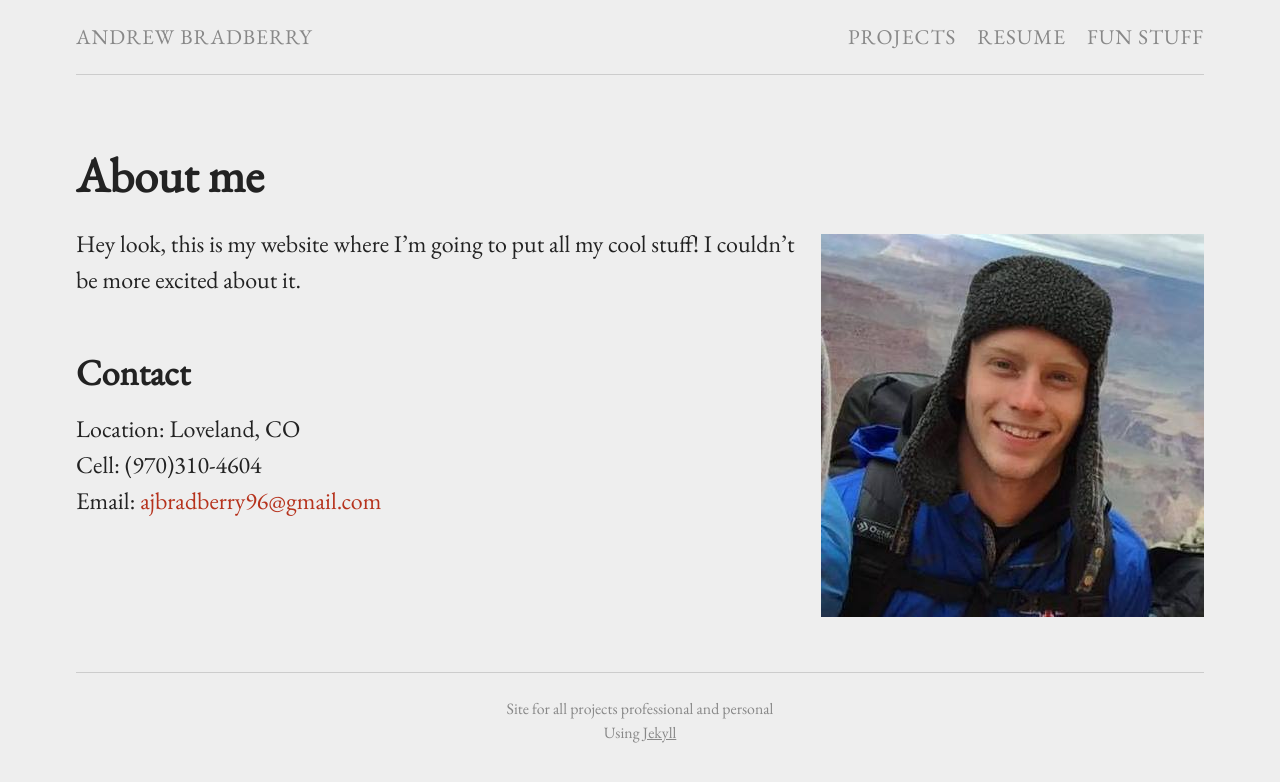
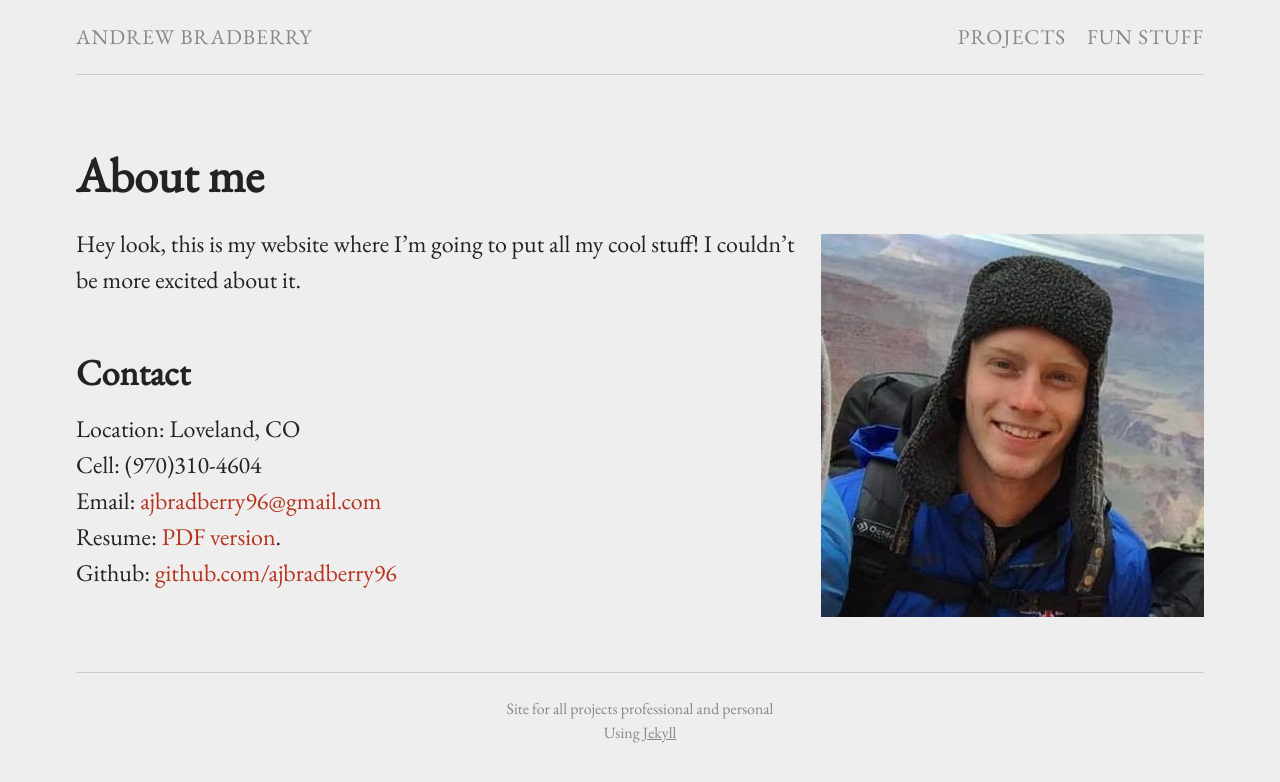
Before and after one commit to ajbradberry96/ajbradberry96.github.io, a Jekyll site: the page built from index.md, in a window 1280 px wide. Shown: the top 782 px of the page. Built offline with Jekyll 4.4.1, drawn with Linux system fonts in a browser that asks for light colours.

Commit message:
Removed resume page

```diff
--- a/_data/menu.yml
+++ b/_data/menu.yml
@@ -1,8 +1,5 @@
 - title: "Projects"
   href: "/Projects/"
-
-- title: "Resume"
-  href: "/Resume/"
 
 - title: "Fun Stuff"
   href: "/misc/"
--- a/index.md
+++ b/index.md
@@ -12,6 +12,8 @@ Hey look, this is my website where I'm going to put all my cool stuff! I couldn'
 
 Location: Loveland, CO <br />
 Cell: (970)310-4604<br />
-Email: [ajbradberry96@gmail.com]
+Email: [ajbradberry96@gmail.com]<br />
+Resume: [PDF version](../images/resume_software.pdf).<br />
+Github: [github.com/ajbradberry96](http://github.com/ajbradberry96)
 
 [ajbradberry96@gmail.com]: mailto:ajbradberry96@gmail.com
```
